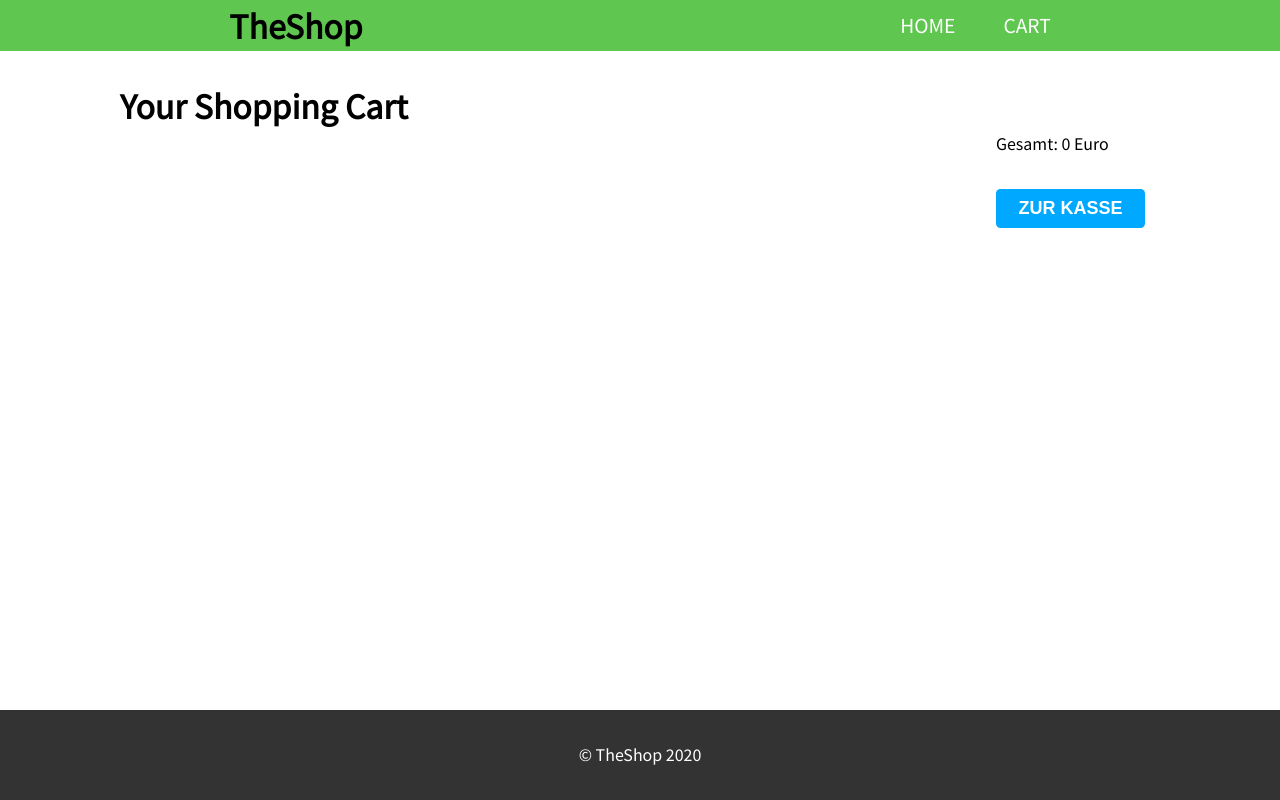
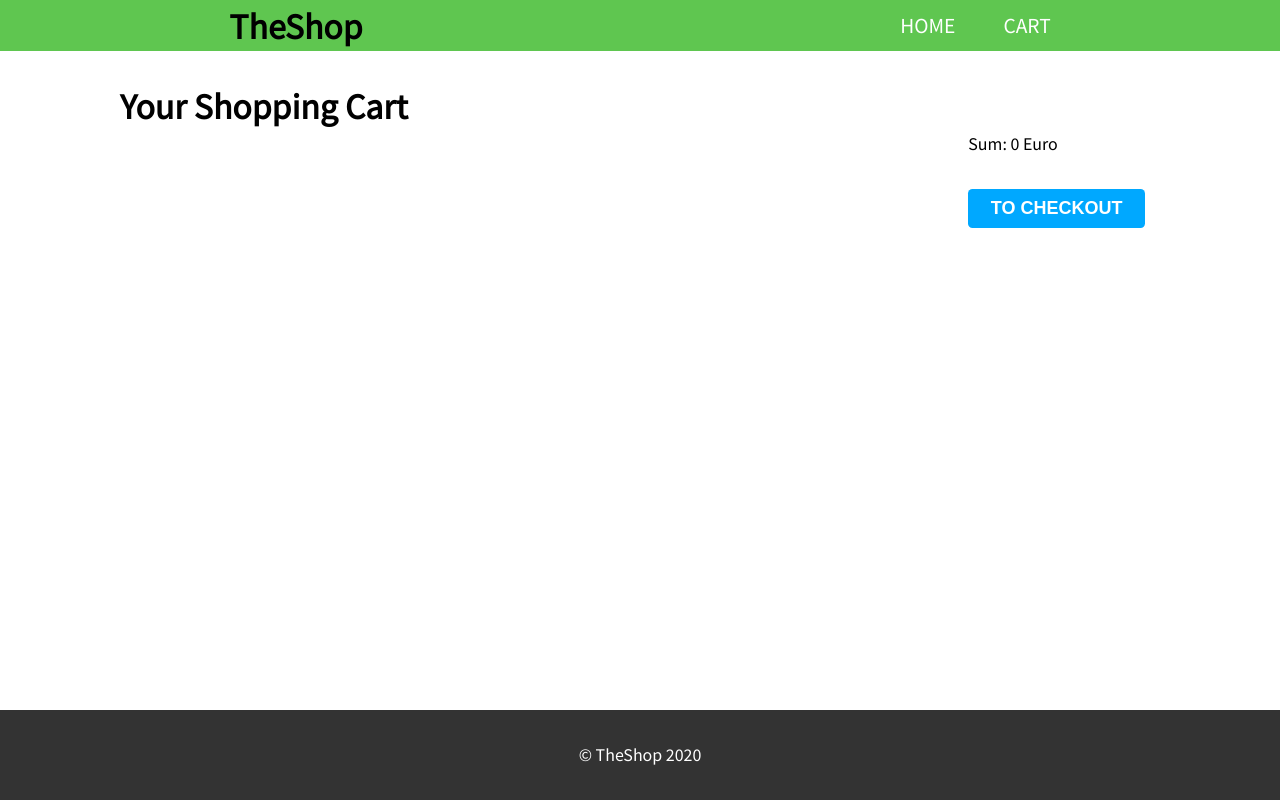
Before and after one commit to slowjo/theshop, a Gatsby site: page /cartpage in a window 1280 px wide. Built offline with nearby package versions, Linux system fonts and the light colour scheme; Gatsby itself is replaced by a stand-in of ours.

Commit message:
small spelling change

```diff
--- a/src/pages/cartpage.js
+++ b/src/pages/cartpage.js
@@ -55,8 +55,8 @@ export default function CartPage() {
             ))}
             <div className="tocheckoutdiv">
                 <div>
-                    <p>Gesamt: {cartItems.reduce((acc, item) => acc + (item.qty * item.price/100), 0)} Euro</p>
-                    <button className="btn my-1" onClick={onCheckoutStepOne}>Zur Kasse</button>
+                    <p>Sum: {cartItems.reduce((acc, item) => acc + (item.qty * item.price/100), 0)} Euro</p>
+                    <button className="btn my-1" onClick={onCheckoutStepOne}>To Checkout</button>
                 </div>
             </div>
             </>
```
